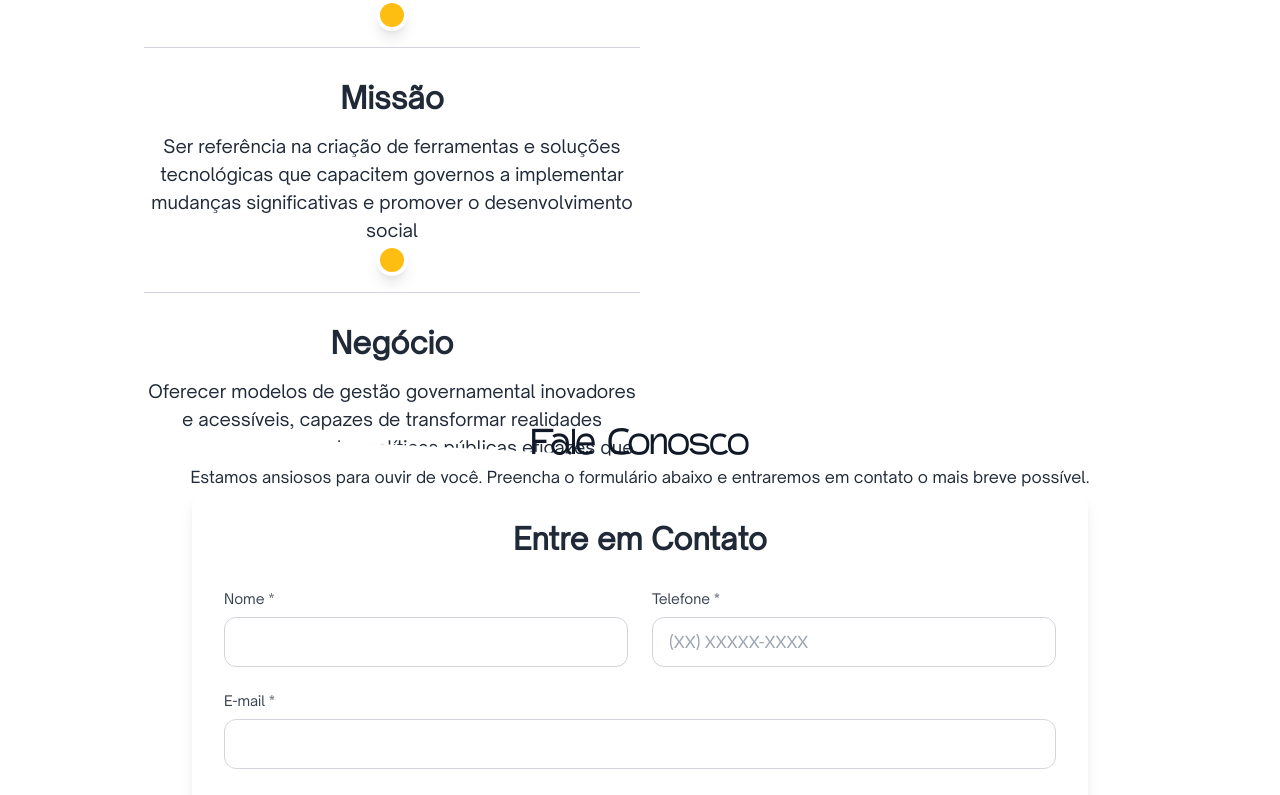
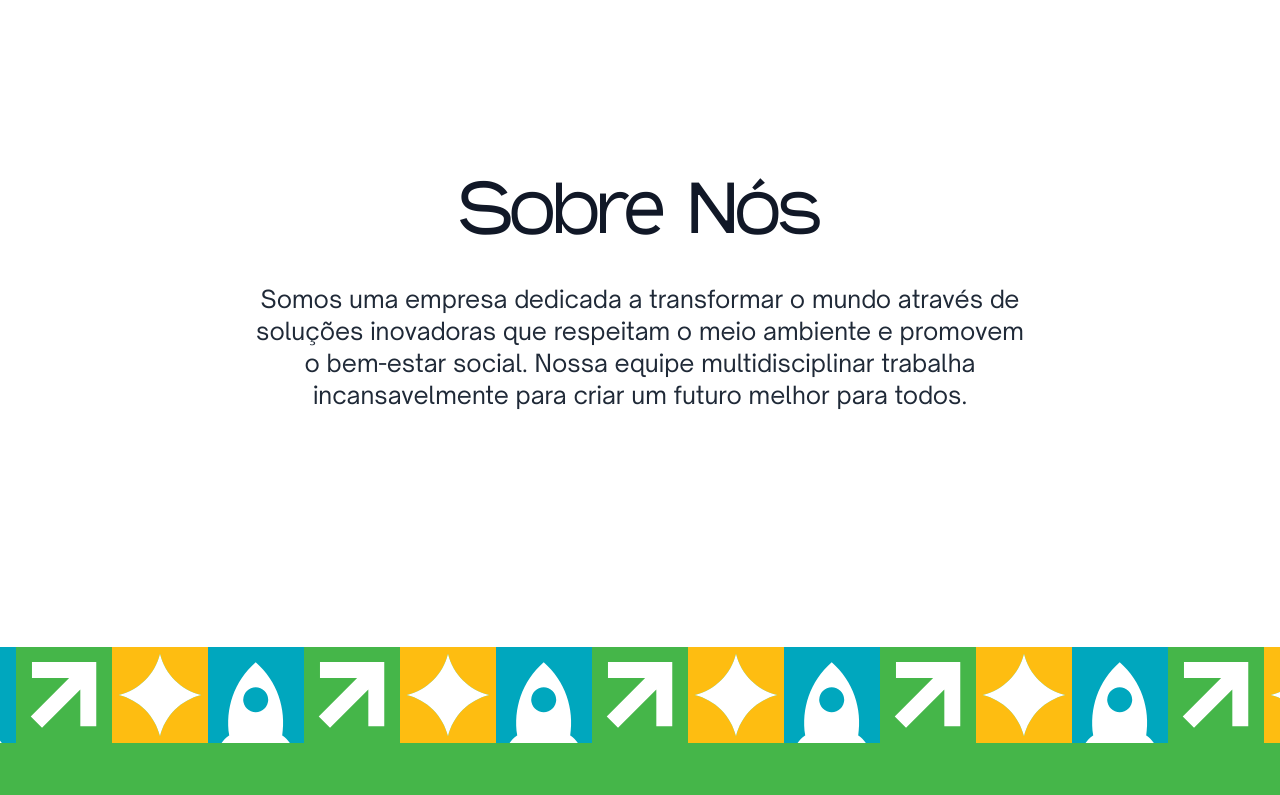
Before and after one commit to vih0/eidos-landing, a Next.js app: page / in a window 1280 px wide. Shown: the part 825-1620 px from the top of the page. Built offline with nearby package versions, Linux system fonts and the light colour scheme.

Commit message:
fix:ajustes de import de estilo

```diff
--- a/tailwind.config.ts
+++ b/tailwind.config.ts
@@ -2,7 +2,7 @@
 
 const config: Config = {
   content: [
-    "./src/pages/**/*.{js,ts,jsx,tsx,mdx}",
+    "./src/modules/**/*.{js,ts,jsx,tsx,mdx}",
     "./src/components/**/*.{js,ts,jsx,tsx,mdx}",
     "./app/**/*.{js,ts,jsx,tsx,mdx}",
   ],
```
